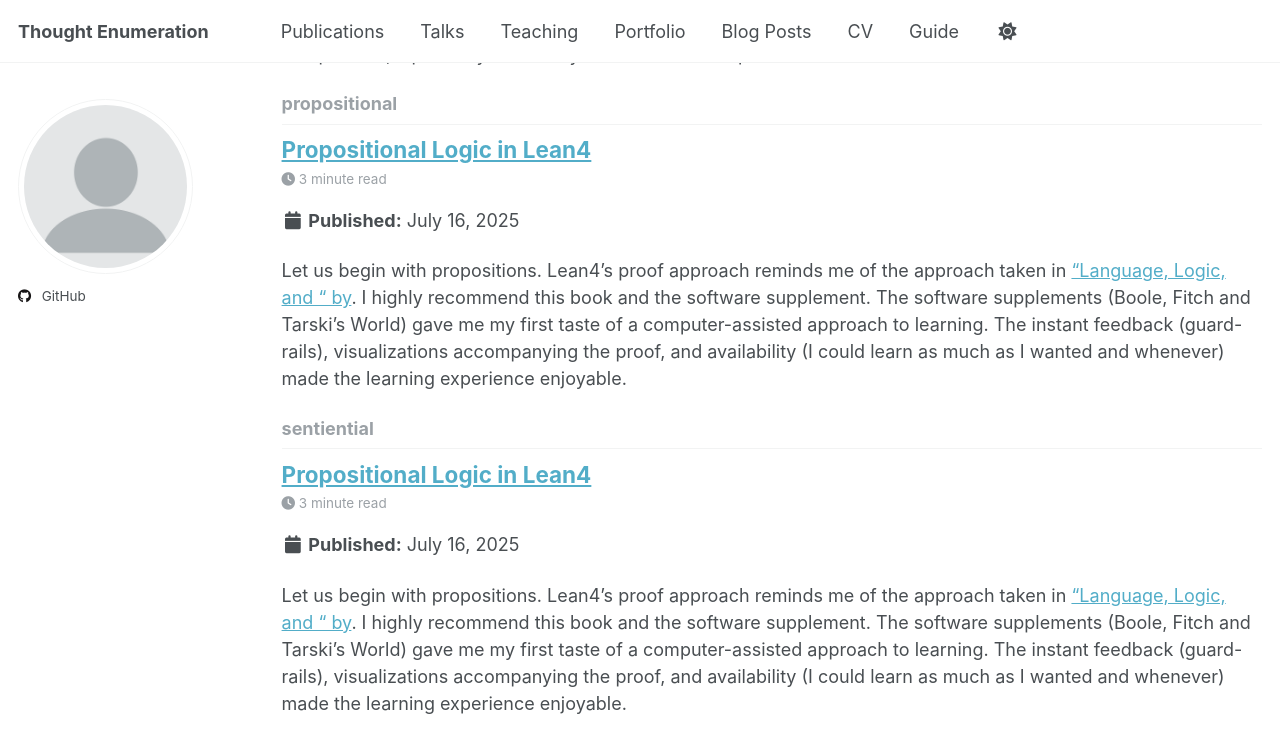
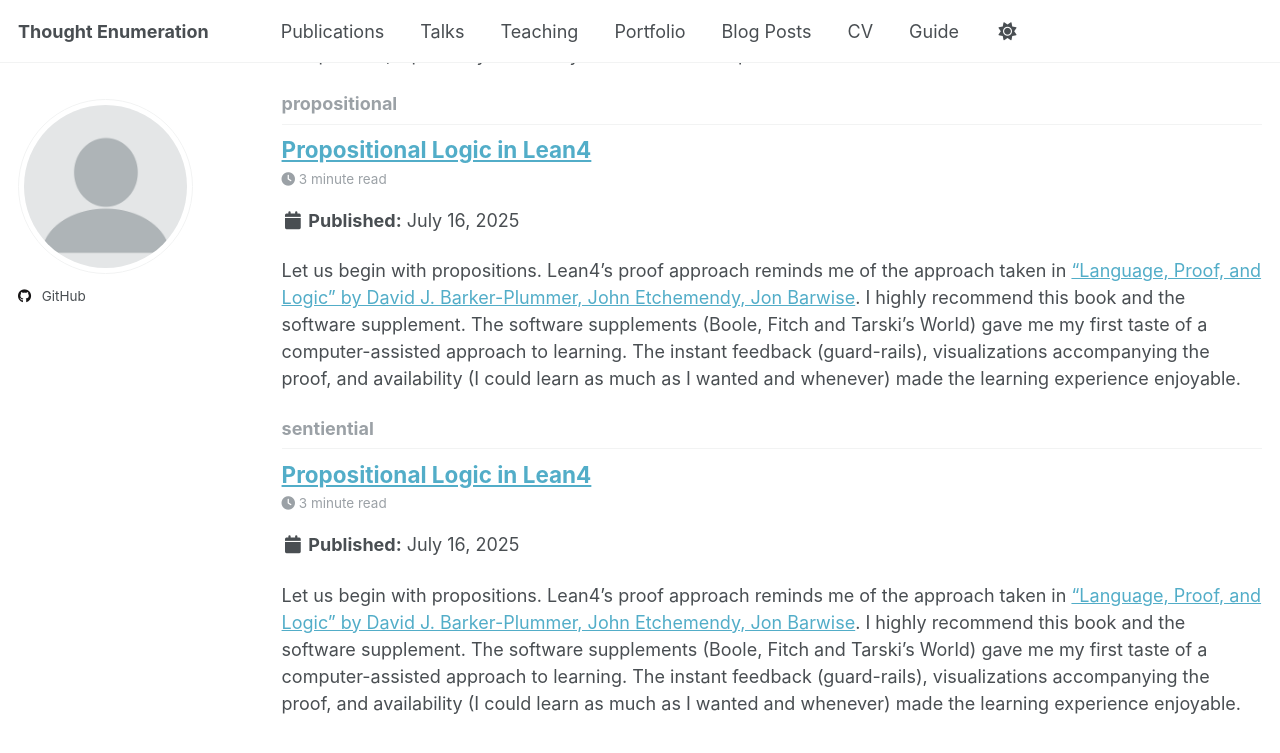
Before and after one commit to sandan/sandan.github.io, a Jekyll site: the page built from _pages/tag-archive.html, in a window 1280 px wide and 900 px high, scrolled down 3573 px. Shown: the top 753 px of the window. Built offline with Jekyll 4.4.1, drawn with Linux system fonts in a browser that asks for light colours; a script that is not in the unit is left out; some of the changed text lies outside the part shown.

Commit message:
Update 2025-07-16-blog-post-2.md

```diff
--- a/_posts/2025-07-16-blog-post-2.md
+++ b/_posts/2025-07-16-blog-post-2.md
@@ -8,7 +8,7 @@ tags:
   - lean4
   - sentiential
 ---
-Let us begin with propositions. Lean4's proof approach reminds me of the approach taken in ["Language, Logic, and " by](https://www.gradegrinder.net/Products/lpl-index.html). I highly recommend this book and the software supplement. The software supplements (Boole, Fitch and Tarski's World) gave me my first taste of a computer-assisted approach to learning. The instant feedback (guard-rails), visualizations accompanying the proof, and availability (I could learn as much as I wanted and whenever) made the learning experience enjoyable.
+Let us begin with propositions. Lean4's proof approach reminds me of the approach taken in ["Language, Proof, and Logic" by David J. Barker-Plummer, John Etchemendy, Jon Barwise](https://www.gradegrinder.net/Products/lpl-index.html). I highly recommend this book and the software supplement. The software supplements (Boole, Fitch and Tarski's World) gave me my first taste of a computer-assisted approach to learning. The instant feedback (guard-rails), visualizations accompanying the proof, and availability (I could learn as much as I wanted and whenever) made the learning experience enjoyable.
 
 I am using Lean4 with the VS Code editor so that the proof is outlined in the InfoView panel (right). As I type Lean4 code in the editor panel (left). Here is an example:
 ![Lean4 in VS Code](https://github.com/user-attachments/assets/51797c40-79a0-4067-a4d7-878794269bd9)
```
